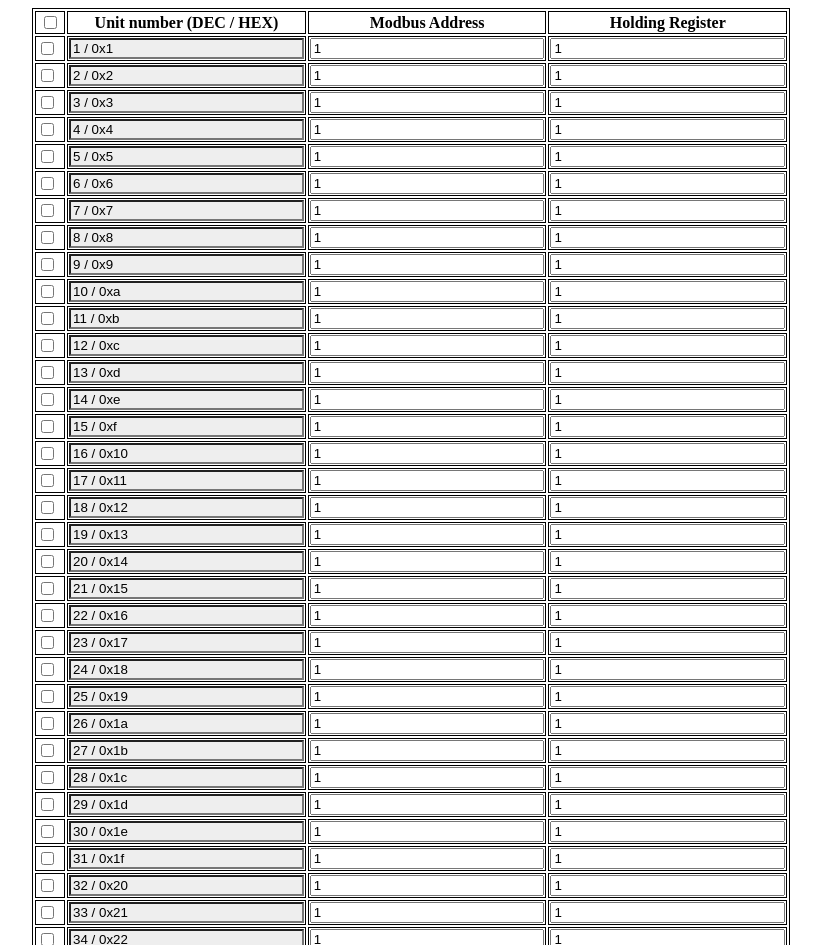
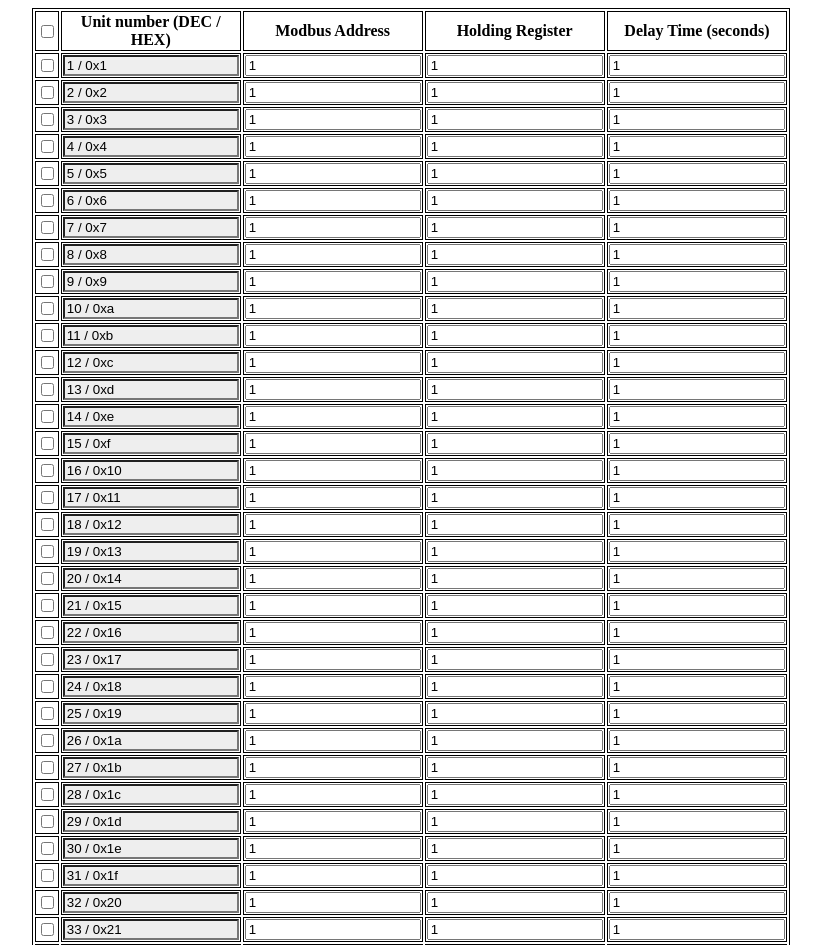
Before and after one commit to haowu74/modbus-gateway-flask, a Flask app: page /config in a window 1280 px wide. Shown: the top 945 px of the page, without its empty margins (229-1050 px from the left). Run offline with Flask 2, Linux system fonts and the light colour scheme.

Commit message:
Add the missing delay column

```diff
--- a/static/js/app.js
+++ b/static/js/app.js
@@ -9,11 +9,13 @@ function save(button) {
         var id = row.querySelector(".unit-number").value;
         var address = row.querySelector(".modbus-address").value;
         var register = row.querySelector(".holding-register").value;
+        var delay = row.querySelector(".delay-time").value;
         var unit = {
             selected: selected,
             id: id,
             address: address,
             register: register,
+            delay: delay
         }
         units.push(unit);
     }
@@ -32,6 +34,12 @@ function registerChanged(text) {
     }
 }
 
+function delayChanged(text) {
+    if (isNaN(parseFloat(text.value)) ) {
+        text.value = text.oldValue;
+    }
+}
+
 function unitSelected(checkbox) {
     var id = parseInt(checkbox.id.split('_')[1]);
     var checked = checkbox.checked;
--- a/templates/config.html
+++ b/templates/config.html
@@ -12,6 +12,7 @@
                     <th>Unit number (DEC / HEX)</th>
                     <th>Modbus Address</th>
                     <th>Holding Register</th>
+                    <th>Delay Time (seconds)</th>
                 </tr>
                 {% if units | length == 0 %}
                     {% for n in range(1, 201) %}
@@ -27,6 +28,9 @@
                         </td>
                         <td>
                             <input type="text" value="1" class="holding-register" onclick="this.focus();this.select()" onchange="registerChanged(this.oldValue, this.value)"/>
+                        </td>
+                        <td>
+                            <input type="text" value="1" class="delay-time" onclick="this.focus();this.select()" onchange="delayChanged(this.oldValue, this.value)"/>
                         </td>
                     </tr>
                     {% endfor %}
@@ -49,6 +53,9 @@
                         <td>
                             <input type="text" value="{{unit.register}}" class="holding-register" onclick="this.focus();this.select()" onchange="registerChanged(this.oldValue, this.value)"/>
                         </td>
+                        <td>
+                            <input type="text" value="{{unit.delay}}" class="delay-time" onclick="this.focus();this.select()" onchange="delayChanged(this.oldValue, this.value)"/>
+                        </td>
                     </tr>
                     {% endfor %}
                 {% endif %}
--- a/unit.py
+++ b/unit.py
@@ -1,6 +1,7 @@
 class Unit:
-    def __init__(self, selected=False, unit=0, address=0, register=0):
+    def __init__(self, selected=False, unit=0, address=0, register=0, delay=0):
         self.selected = selected
         self.unit = unit
         self.address = address
         self.register = register
+        self.delay = delay
```
Also changed, not shown: gateway.py (+5 -4 lines).
